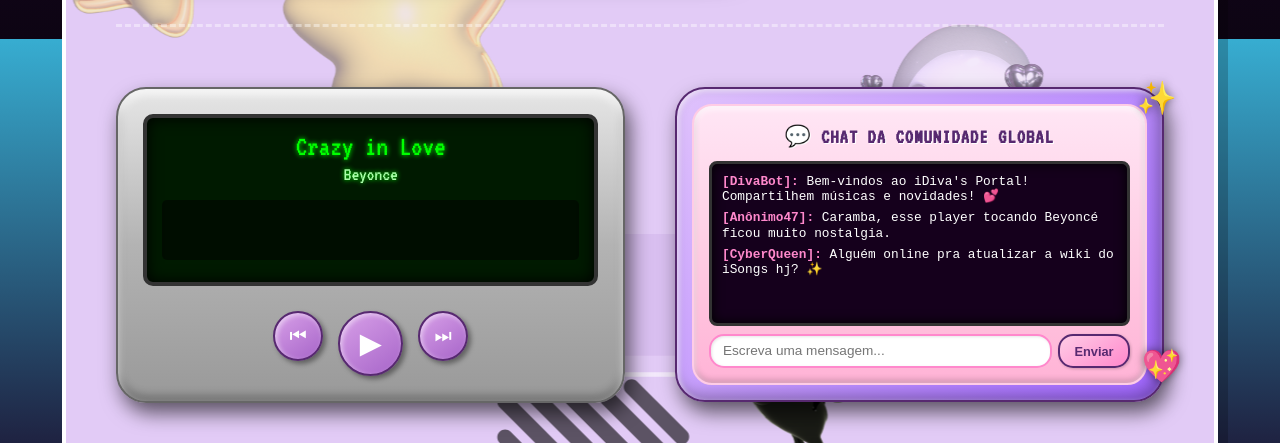
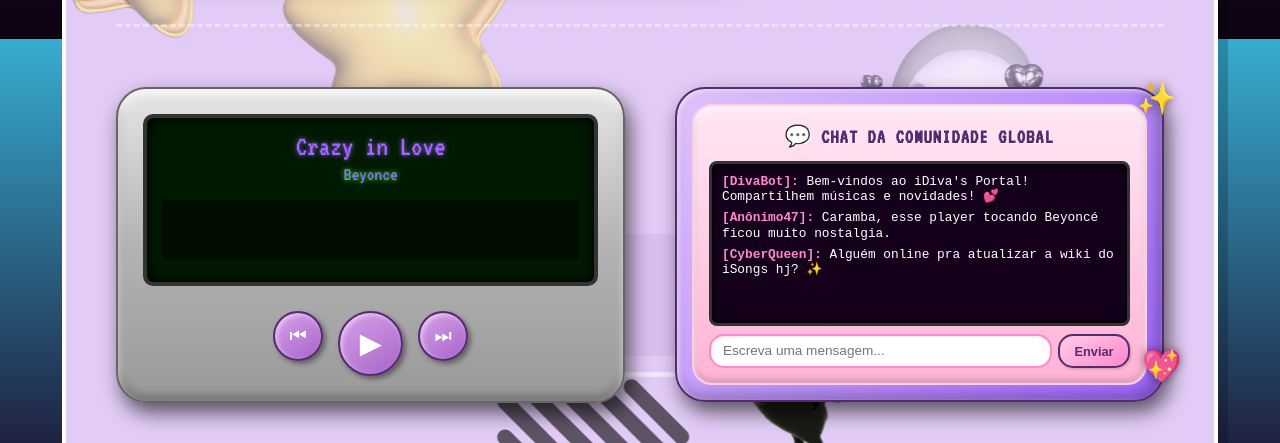
Before and after one commit to Gabriel-Eric08/idivas, a Flask app: page / in a window 1280 px wide. Shown: the part 761-1204 px from the top of the page. Run offline with Flask 3, Linux system fonts and the light colour scheme; some web fonts are replaced.

Commit message:
fix: Cores roxa no home.html

```diff
--- a/templates/pages/home.html
+++ b/templates/pages/home.html
@@ -252,8 +252,8 @@
         margin-bottom: 10px;
     }
 
-    .track-title { font-size: 1.8rem; margin: 0; line-height: 1; }
-    .track-artist { font-size: 1.2rem; margin: 0; color: #aaffaa; }
+    .track-title { font-size: 1.8rem; margin: 0; line-height: 1; color: #a066ff; text-shadow: 0 0 5px rgba(160, 102, 255, 0.9); }
+    .track-artist { font-size: 1.2rem; margin: 0; color: #a066ff; }
 
     #audio-spectrum {
         width: 100%;
@@ -910,7 +910,7 @@
 
         for (let i = 0; i < bufferLength; i++) {
             barHeight = (dataArray[i] / 255) * canvas.height * 0.9;
-            ctx.fillStyle = '#00ff00';
+            ctx.fillStyle = '#a066ff';
             ctx.fillRect(x, canvas.height - barHeight, barWidth - 2, barHeight);
             x += barWidth;
         }
```
